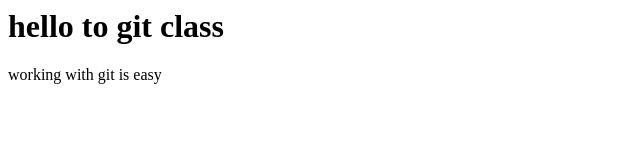
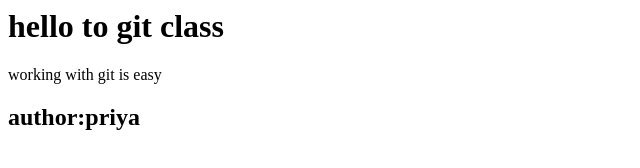
Before and after one commit to sup6iya/gitgithubclass, a plain HTML site: page index.html in a window 1280 px wide. Shown: the whole page, without its empty margins (0-640 px from the left). Drawn offline with Linux system fonts and the light colour scheme.

Commit message:
add author
i have added a header to the index.html file
 that now contains my name as the author of the
 file

```diff
--- a/index.html
+++ b/index.html
@@ -3,3 +3,5 @@
 <div>
     <p>working with git is easy </p>
 </div>
+
+<h2> author:priya </h2>
```
